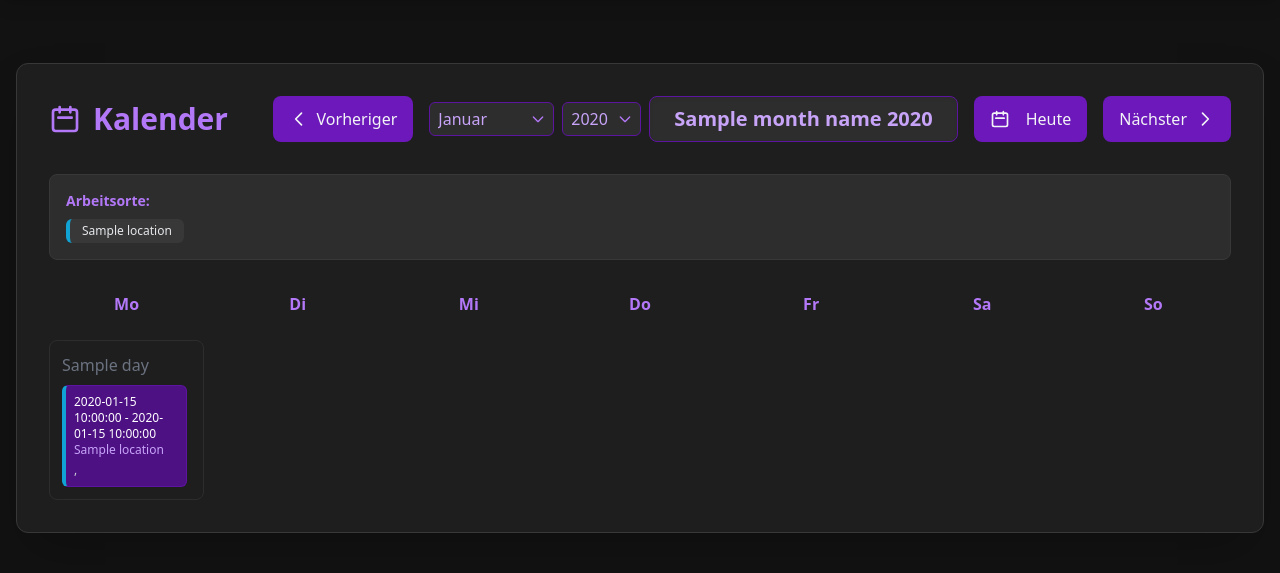
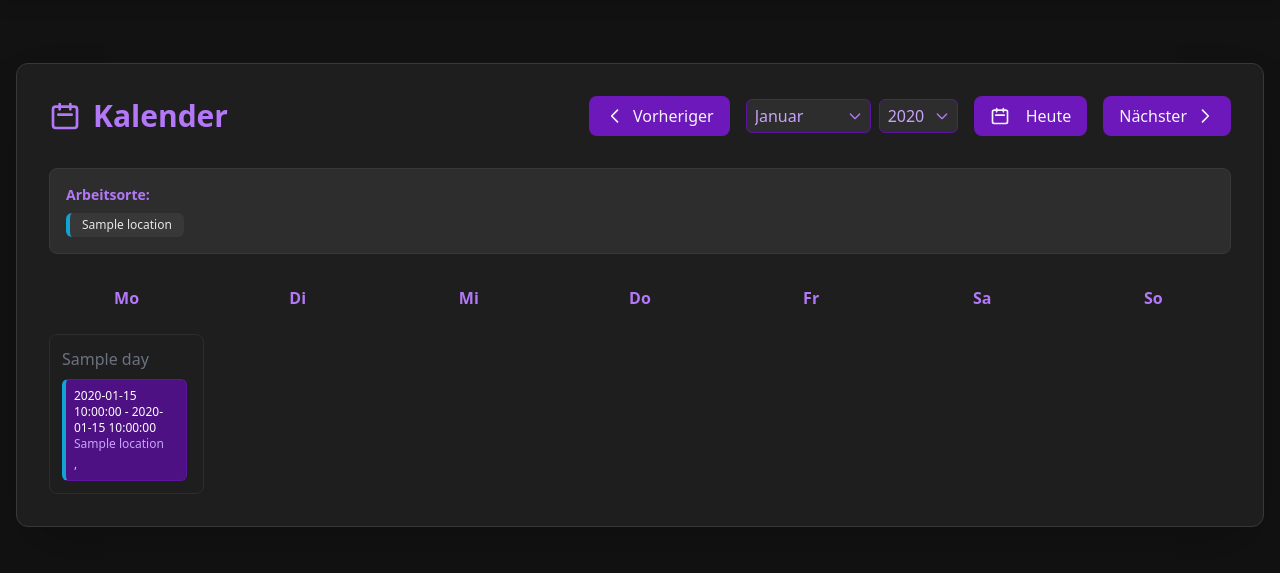
Before and after one commit to TomBenRu/appointment_plan_api_cl, a FastAPI app: template templates/index.html in a window 1280 px wide. Shown: the part 65-638 px from the top of the page. Run offline with FastAPI, Linux system fonts and the light colour scheme; the template is opened without the code that fills it: most values are stand-ins (such as "Sample title", 1, 10 or a date in 2020); some libraries are stand-ins or nearby versions.

Commit message:
Work in Progress

```diff
--- a/templates/calendar_partial.html
+++ b/templates/calendar_partial.html
@@ -56,11 +56,6 @@
         </svg>
     </div>
 </div>
-
-<!-- OOB-Swap für die Monatsanzeige -->
-<span id="month-display" class="px-6 py-2 font-semibold text-xl bg-dark-700 rounded-lg border border-primary-800 text-primary-200 shadow-inner" hx-swap-oob="true">
-    {{ month_name }} {{ year }}
-</span>
 
 <!-- OOB-Swap für den Heute-Button -->
 <button hx-swap-oob="true"
--- a/templates/index.html
+++ b/templates/index.html
@@ -83,10 +83,6 @@
                         </svg>
                     </div>
                 </div>
-
-                <span id="month-display" class="px-6 py-2 font-semibold text-xl bg-dark-700 rounded-lg border border-primary-800 text-primary-200 shadow-inner">
-                    {{ month_name }} {{ year }}
-                </span>
             </div>
 
             <button
```
